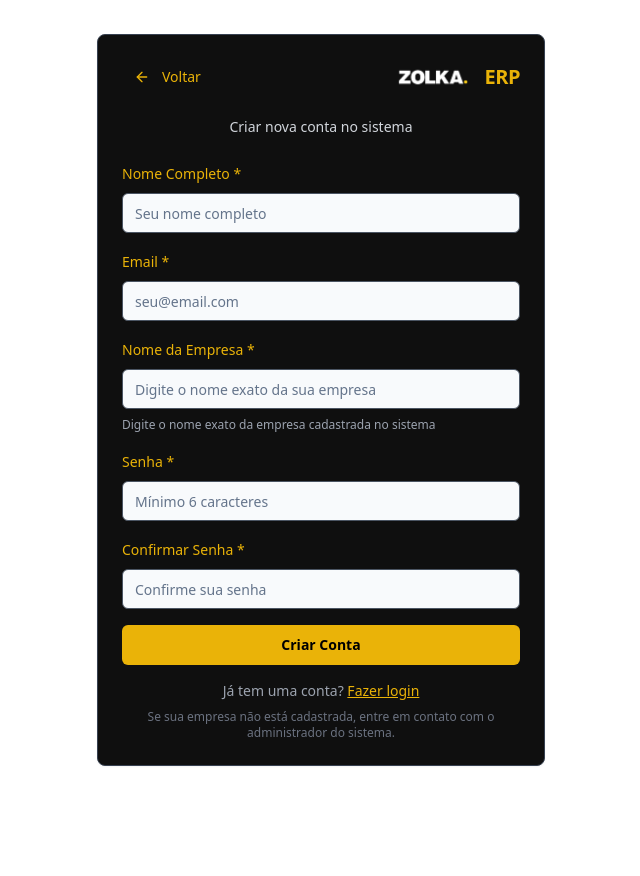
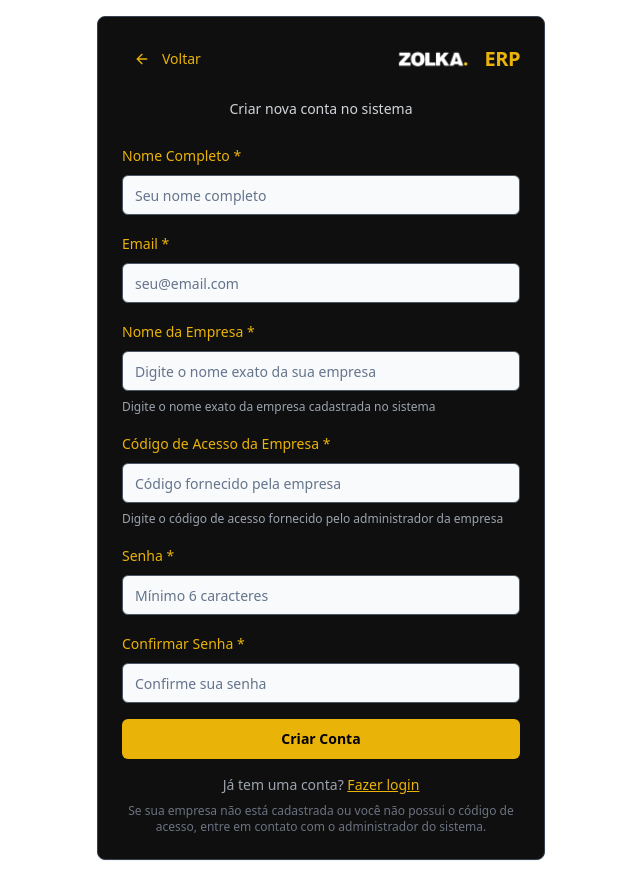
Before and after one commit to LucasKND/erp-financeiro-zolka, a React (Vite) app: page / in a window 1280 px wide. Both pictures are taken after a click on the button "Criar conta". Shown: the whole page, without its empty margins (319-959 px from the left). Before the commit the page ends 800 px from the top, so only its background shows below. Built offline with nearby package versions, Linux system fonts and the light colour scheme.

Commit message:
Run SQL to add access code column and update existing company.
This commit executes the SQL commands to add the `access_code` column to the `companies` table and sets the access code for the existing "2GO Marketing" company.

```diff
--- a/src/components/SignUp.tsx
+++ b/src/components/SignUp.tsx
@@ -22,7 +22,8 @@ export function SignUp({ onBackToLogin }: SignUpProps) {
     email: "",
     password: "",
     confirmPassword: "",
-    companyName: ""
+    companyName: "",
+    accessCode: ""
   });
 
   const handleSignUp = async (e: React.FormEvent) => {
@@ -43,20 +44,21 @@ export function SignUp({ onBackToLogin }: SignUpProps) {
       return;
     }
 
-    if (!signUpData.fullName.trim() || !signUpData.companyName.trim()) {
+    if (!signUpData.fullName.trim() || !signUpData.companyName.trim() || !signUpData.accessCode.trim()) {
       setError('Por favor, preencha todos os campos obrigatórios.');
       setIsLoading(false);
       return;
     }
 
     try {
-      console.log('Verificando se a empresa existe:', signUpData.companyName);
+      console.log('Verificando se a empresa existe com código de acesso:', signUpData.companyName);
 
-      // 1. Verificar se a empresa existe
+      // 1. Verificar se a empresa existe e o código de acesso está correto
       const { data: company, error: companyError } = await supabase
         .from('companies')
-        .select('id, name')
+        .select('id, name, access_code')
         .ilike('name', signUpData.companyName.trim())
+        .eq('access_code', signUpData.accessCode.trim())
         .maybeSingle();
 
       if (companyError) {
@@ -66,7 +68,7 @@ export function SignUp({ onBackToLogin }: SignUpProps) {
       }
 
       if (!company) {
-        setError('Empresa não encontrada. Verifique o nome da empresa ou entre em contato com o administrador.');
+        setError('Empresa não encontrada ou código de acesso incorreto. Verifique os dados informados ou entre em contato com o administrador.');
         return;
       }
 
@@ -255,6 +257,26 @@ export function SignUp({ onBackToLogin }: SignUpProps) {
             </div>
 
             <div className="space-y-2">
+              <Label htmlFor="accessCode" className="text-yellow-500">Código de Acesso da Empresa *</Label>
+              <Input
+                id="accessCode"
+                type="text"
+                placeholder="Código fornecido pela empresa"
+                value={signUpData.accessCode}
+                onChange={(e) => setSignUpData(prev => ({
+                  ...prev,
+                  accessCode: e.target.value
+                }))}
+                required
+                disabled={isLoading}
+                className="border-gray-600 text-white placeholder-gray-400 bg-slate-50"
+              />
+              <p className="text-xs text-gray-400">
+                Digite o código de acesso fornecido pelo administrador da empresa
+              </p>
+            </div>
+
+            <div className="space-y-2">
               <Label htmlFor="password" className="text-yellow-500">Senha *</Label>
               <Input
                 id="password"
@@ -315,7 +337,7 @@ export function SignUp({ onBackToLogin }: SignUpProps) {
               </button>
             </p>
             <p className="text-xs text-gray-500 mt-2">
-              Se sua empresa não está cadastrada, entre em contato com o administrador do sistema.
+              Se sua empresa não está cadastrada ou você não possui o código de acesso, entre em contato com o administrador do sistema.
             </p>
           </div>
         </CardContent>
--- a/src/integrations/supabase/types.ts
+++ b/src/integrations/supabase/types.ts
@@ -114,18 +114,21 @@ export type Database = {
       }
       companies: {
         Row: {
+          access_code: string
           created_at: string
           id: string
           name: string
           updated_at: string
         }
         Insert: {
+          access_code: string
           created_at?: string
           id?: string
           name: string
           updated_at?: string
         }
         Update: {
+          access_code?: string
           created_at?: string
           id?: string
           name?: string
```
Also changed, not shown: 1 other file (tests, documents, lock files or other folders).
